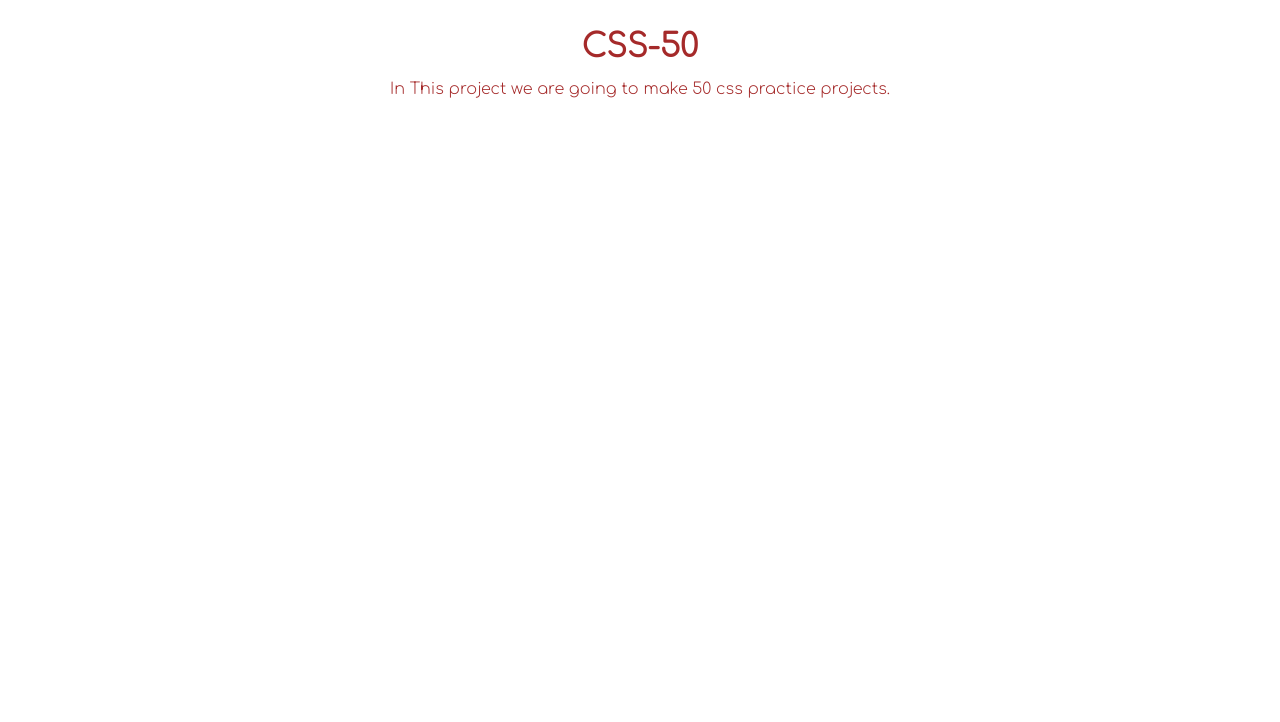
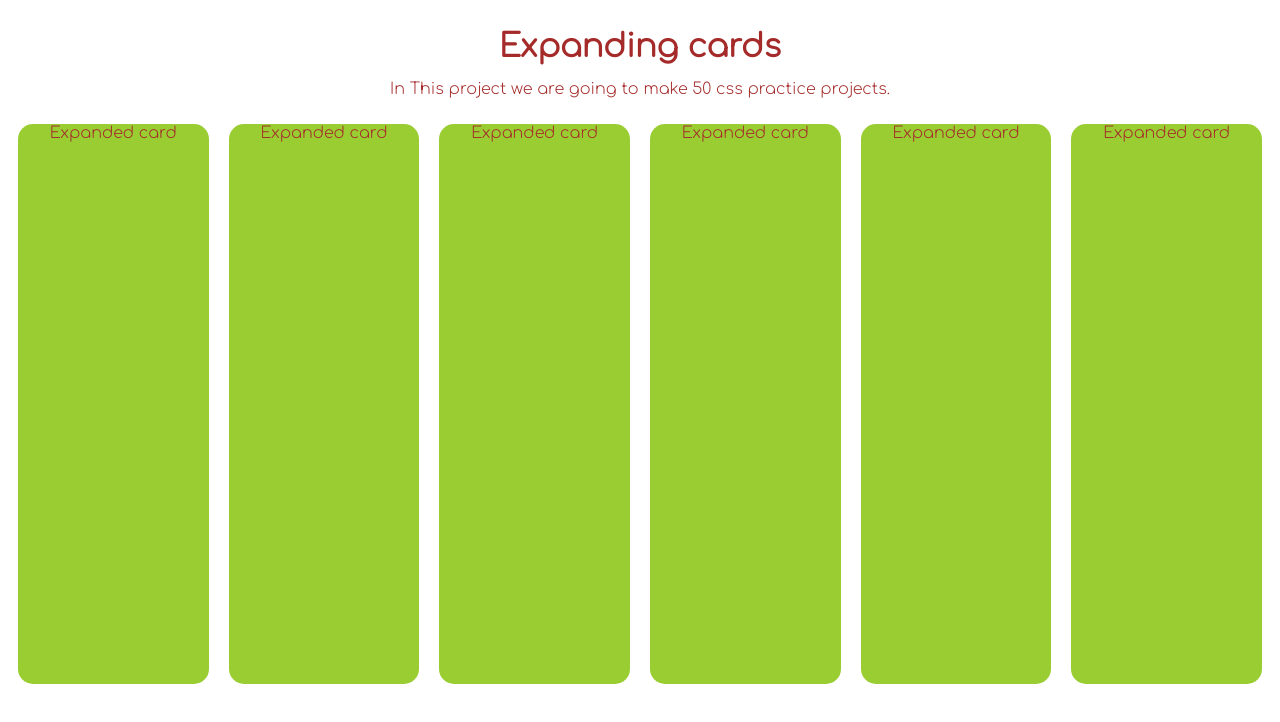
Before and after one commit to AtharLaique/css-50, a plain HTML site: page index.html in a window 1280 px wide. Drawn offline with Linux system fonts and the light colour scheme.

Commit message:
image container added

```diff
--- a/index.html
+++ b/index.html
@@ -8,12 +8,32 @@
 <body>
     <div class="container">
         <div class="row">
-            <h1 class="project">CSS-50</h1>
+            <h1 class="project">Expanding cards</h1>
         </div>
         <div class="row">
             <p>In This project we are going to make 50 css practice projects.</p>
         </div>
     </div>
+    <div class="app-container">
+        <div class="app-row">
+            <span>Expanded card</span>
+        </div>
+        <div class="app-row">
+            <span>Expanded card</span>
+        </div>
+        <div class="app-row">
+            <span>Expanded card</span>
+        </div>
+        <div class="app-row">
+            <span>Expanded card</span>
+        </div>
+        <div class="app-row">
+            <span>Expanded card</span>
+        </div>
+        <div class="app-row">
+            <span>Expanded card</span>
+        </div>
+    </div>
     <script src="./script.js"></script>
 </body>
 </html>
--- a/style.css
+++ b/style.css
@@ -16,3 +16,17 @@ body {
 .project {
     margin-bottom: 0;
 }
+
+.app-container {
+    display: flex;
+    flex-direction: row;
+    justify-content: space-between;
+    align-items: flex-start;
+}
+.app-row {
+    width: 100%;
+    height: 70vh;
+    background-color: yellowgreen;
+    border-radius: 15px;
+    margin: 10px;
+}
```
Also changed, not shown: 1 other file.
